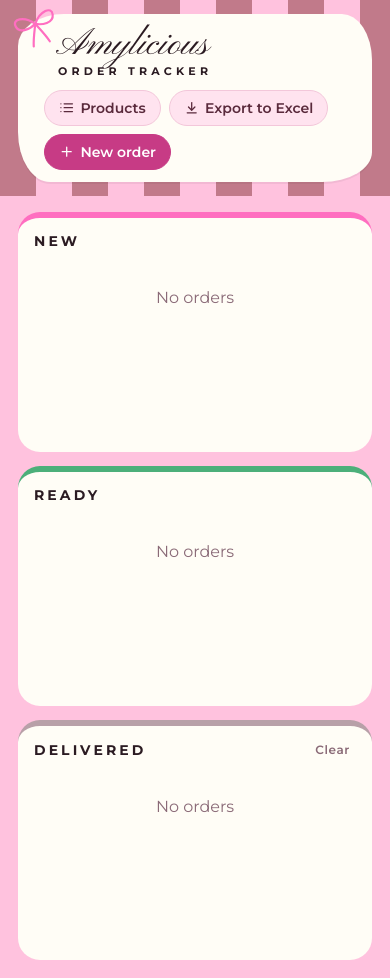
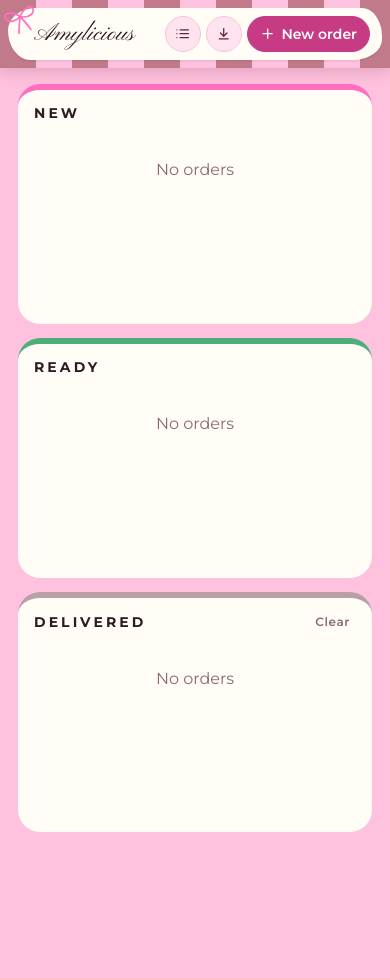
Before and after one commit to al-creado/biteFlow, an Electron app: page app/index.html in a window 390 px wide. After the commit the page ends 850 px from the top, so only its background shows below. Drawn offline with Linux system fonts and the light colour scheme.

Commit message:
Make the top banner sticky with a compact mobile layout
Co-Authored-By: Claude Sonnet 5.5 <noreply@anthropic.com>
Claude-Session: https://claude.ai/code/session_01T3xLb9GPzxk3LEB44w7PPx

```diff
--- a/app/index.html
+++ b/app/index.html
@@ -8,7 +8,7 @@
 <link rel="icon" type="image/svg+xml" href="icon.svg">
 <link rel="apple-touch-icon" href="apple-touch-icon.png">
 <link rel="manifest" href="manifest.webmanifest">
-<link rel="stylesheet" href="style.css?v=9">
+<link rel="stylesheet" href="style.css?v=12">
 </head>
 <body>
 <header class="banner">
@@ -19,8 +19,8 @@
       <div class="tag">Order Tracker</div>
     </div>
     <div class="hbtns">
-      <button id="prodBtn"><svg class="ic" width="18" height="18" viewBox="0 0 24 24" fill="none" stroke="currentColor" stroke-width="2" stroke-linecap="round" stroke-linejoin="round" aria-hidden="true"><path d="M8 6h13M8 12h13M8 18h13"/><path d="M3 6h.01M3 12h.01M3 18h.01"/></svg> Products</button>
-      <button id="exportBtn"><svg class="ic" width="18" height="18" viewBox="0 0 24 24" fill="none" stroke="currentColor" stroke-width="2" stroke-linecap="round" stroke-linejoin="round" aria-hidden="true"><path d="M12 4v11"/><path d="M7 11l5 5 5-5"/><path d="M5 20h14"/></svg> Export to Excel</button>
+      <button id="prodBtn" aria-label="Products"><svg class="ic" width="18" height="18" viewBox="0 0 24 24" fill="none" stroke="currentColor" stroke-width="2" stroke-linecap="round" stroke-linejoin="round" aria-hidden="true"><path d="M8 6h13M8 12h13M8 18h13"/><path d="M3 6h.01M3 12h.01M3 18h.01"/></svg> <span class="lbl">Products</span></button>
+      <button id="exportBtn" aria-label="Export to Excel"><svg class="ic" width="18" height="18" viewBox="0 0 24 24" fill="none" stroke="currentColor" stroke-width="2" stroke-linecap="round" stroke-linejoin="round" aria-hidden="true"><path d="M12 4v11"/><path d="M7 11l5 5 5-5"/><path d="M5 20h14"/></svg> <span class="lbl">Export to Excel</span></button>
       <button id="newBtn" class="primary"><svg class="ic" width="18" height="18" viewBox="0 0 24 24" fill="none" stroke="currentColor" stroke-width="2" stroke-linecap="round" stroke-linejoin="round" aria-hidden="true"><path d="M12 5v14M5 12h14"/></svg> New order</button>
     </div>
   </div>
@@ -53,6 +53,6 @@
   <ul id="plist"></ul>
   <div class="actions"><button type="button" id="seedBtn">Add Amylicious menu</button><span class="spacer"></span><button type="button" id="pClose">Done</button></div>
 </dialog>
-<script src="app.js?v=9"></script>
+<script src="app.js?v=12"></script>
 </body>
 </html>
--- a/app/style.css
+++ b/app/style.css
@@ -6,7 +6,7 @@
   --new:#FF6EC0;--ready:#4CAF7A;--done:#B8A0A8;--action:#C73B85;--danger:#B3261E}
 *{box-sizing:border-box}
 body{margin:0;background:var(--pink);color:var(--text);font:400 16px Montserrat,system-ui,sans-serif;min-height:100vh;display:flex;flex-direction:column}
-.banner{background:repeating-linear-gradient(90deg,var(--mauve) 0 36px,var(--pink) 36px 72px);padding:14px 18px}
+.banner{position:sticky;top:0;z-index:20;box-shadow:0 4px 14px rgba(120,50,80,.22);background:repeating-linear-gradient(90deg,var(--mauve) 0 36px,var(--pink) 36px 72px);padding:14px 18px}
 .banner-in{position:relative;background:var(--cream);border-radius:46px 30px 50px 32px/32px 46px 30px 50px;padding:12px 40px;display:flex;justify-content:space-between;align-items:center;gap:12px 20px;flex-wrap:wrap;box-shadow:0 2px 0 rgba(0,0,0,.05)}
 .bow{position:absolute;width:54px;height:54px;color:var(--bow)}
 .bow-l{left:-10px;top:-18px;transform:rotate(-18deg)}
@@ -95,3 +95,17 @@ input,textarea{display:block;width:100%;margin-top:4px}
 .dd-btn:hover{filter:none;background:#FFF8FB}
 .dd-btn:focus-visible{outline:none;border-color:var(--action);box-shadow:0 0 0 3px rgba(199,59,133,.16)}
 .step:focus-visible,.line .x:focus-visible{outline-offset:1px}
+
+@media(max-width:800px){
+  .banner{padding:8px 10px}
+  .banner-in{padding:8px 16px 8px 22px;gap:8px;flex-wrap:nowrap;border-radius:30px 22px 32px 24px/24px 30px 22px 32px}
+  .bow{width:40px;height:40px;left:-8px;top:-12px}
+  .script{font-size:30px;padding-left:6px}
+  .tag{display:none}
+  .hbtns{gap:6px;flex-wrap:nowrap}
+  .hbtns .lbl{display:none}
+  #prodBtn,#exportBtn{width:38px;height:38px;padding:0}
+}
+button{white-space:nowrap}
+@media(max-width:800px){.script{font-size:28px}#newBtn{padding:8px 12px}.banner-in{padding-right:12px}}
+@media(max-width:800px){.script{font-size:clamp(22px,6.4vw,28px)}.banner{padding:8px}.banner-in{padding-left:20px;gap:6px}.brand{min-width:0}.hbtns{gap:5px}#prodBtn,#exportBtn{width:36px;height:36px}}
```
